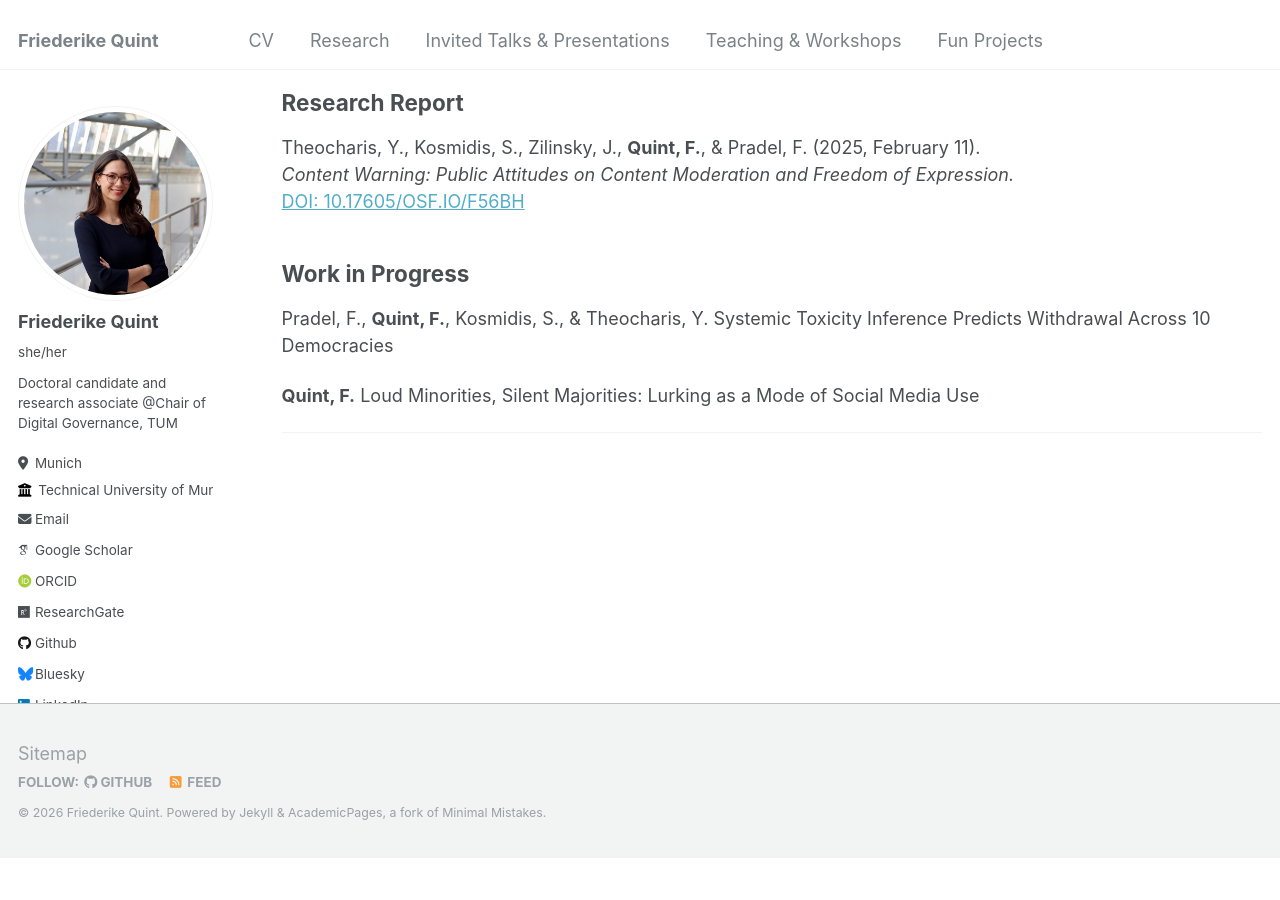
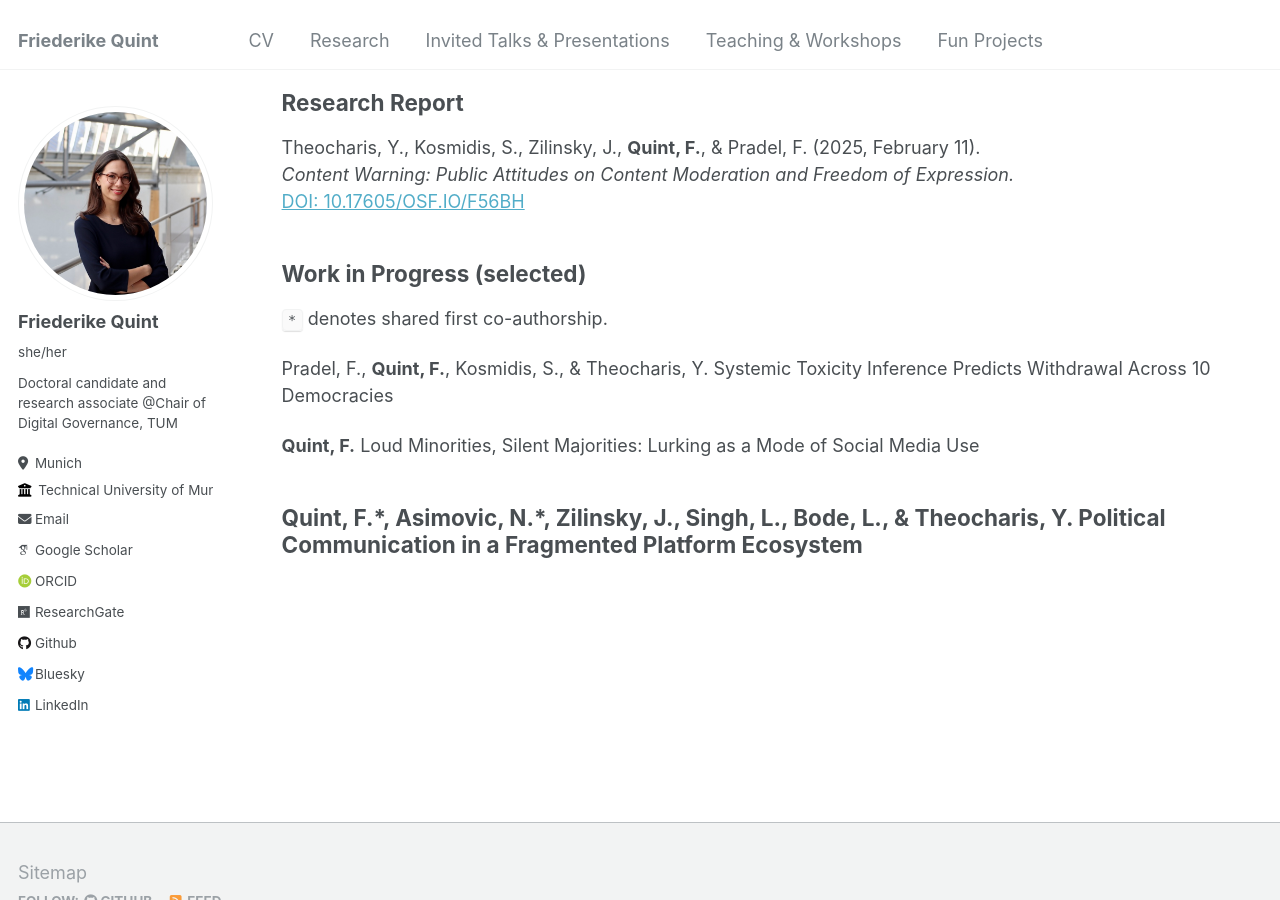
Before and after one commit to friederikequint/friederikequint.github.io, a Jekyll site: the page built from _pages/publications.md, in a window 1280 px wide and 900 px high, scrolled down 518 px. Built offline with Jekyll 4.4.1, drawn with Linux system fonts in a browser that asks for light colours; some web fonts are replaced; before the commit the page ends 1377 px from its top, so only the background shows below that.

Commit message:
Revise 'Work in Progress' section with selected works
Updated the 'Work in Progress' section to include selected works and co-authorship notation.

```diff
--- a/_pages/publications.md
+++ b/_pages/publications.md
@@ -26,10 +26,13 @@ Theocharis, Y., Kosmidis, S., Zilinsky, J., **Quint, F.**, & Pradel, F. (2025, F
 
 
 
-## Work in Progress
+## Work in Progress (selected)
+
+`*` denotes shared first co-authorship.
 
 Pradel, F., **Quint, F.**, Kosmidis, S., & Theocharis, Y. Systemic Toxicity Inference Predicts Withdrawal Across 10 Democracies
 
 **Quint, F.** Loud Minorities, Silent Majorities: Lurking as a Mode of Social Media Use
 
+**Quint, F.**\*, Asimovic, N.\*, Zilinsky, J., Singh, L., Bode, L., & Theocharis, Y. Political Communication in a Fragmented Platform Ecosystem
 ---
```
